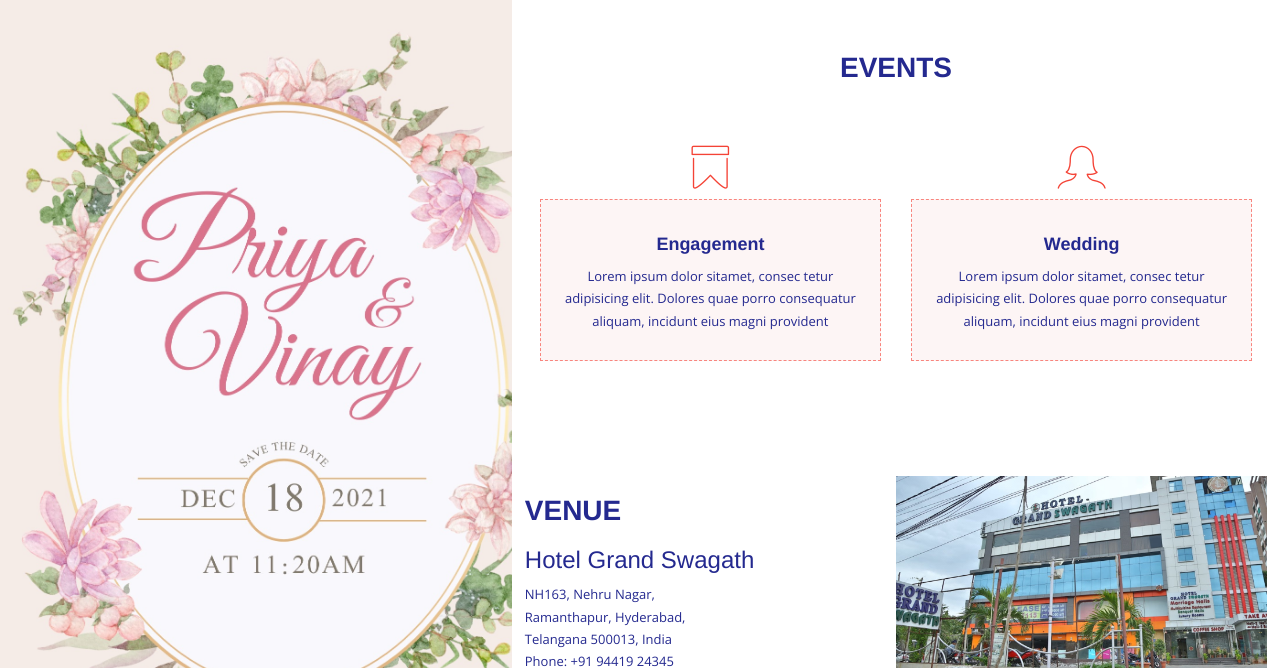
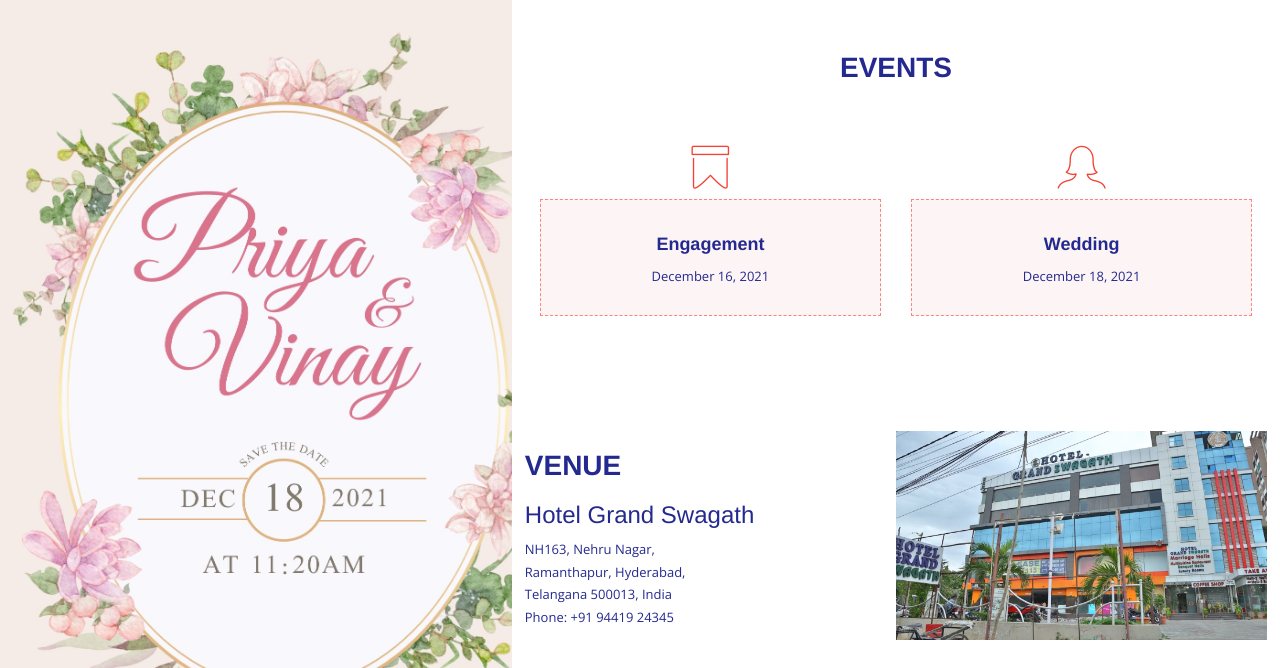
Before and after one commit to kamalteja/priyanivas, a plain HTML site: page index.html in a window 1280 px wide. Shown: the top 668 px of the page. Drawn offline with nearby package versions, Linux system fonts and the light colour scheme.

Commit message:
Added even dates

```diff
--- a/index.html
+++ b/index.html
@@ -43,16 +43,14 @@
                                     <span class="icons c1"><i class="icon-ribbon"></i></span>
                                     <div class="box-area">
                                         <h3>Engagement</h3>
-                                        <p>Lorem ipsum dolor sitamet, consec tetur adipisicing elit. Dolores quae porro
-                                            consequatur aliquam, incidunt eius magni provident</p>
+                                        <p>December 16, 2021</p>
                                     </div>
                                 </div>
                                 <div class="col-sm-6 col-md-6 text-center">
                                     <span class="icons c2"><i class="icon-profile-female"></i></span>
                                     <div class="box-area">
                                         <h3>Wedding</h3>
-                                        <p>Lorem ipsum dolor sitamet, consec tetur adipisicing elit. Dolores quae porro
-                                            consequatur aliquam, incidunt eius magni provident</p>
+                                        <p>December 18, 2021</p>
                                     </div>
                                 </div>
                             </div>
```
